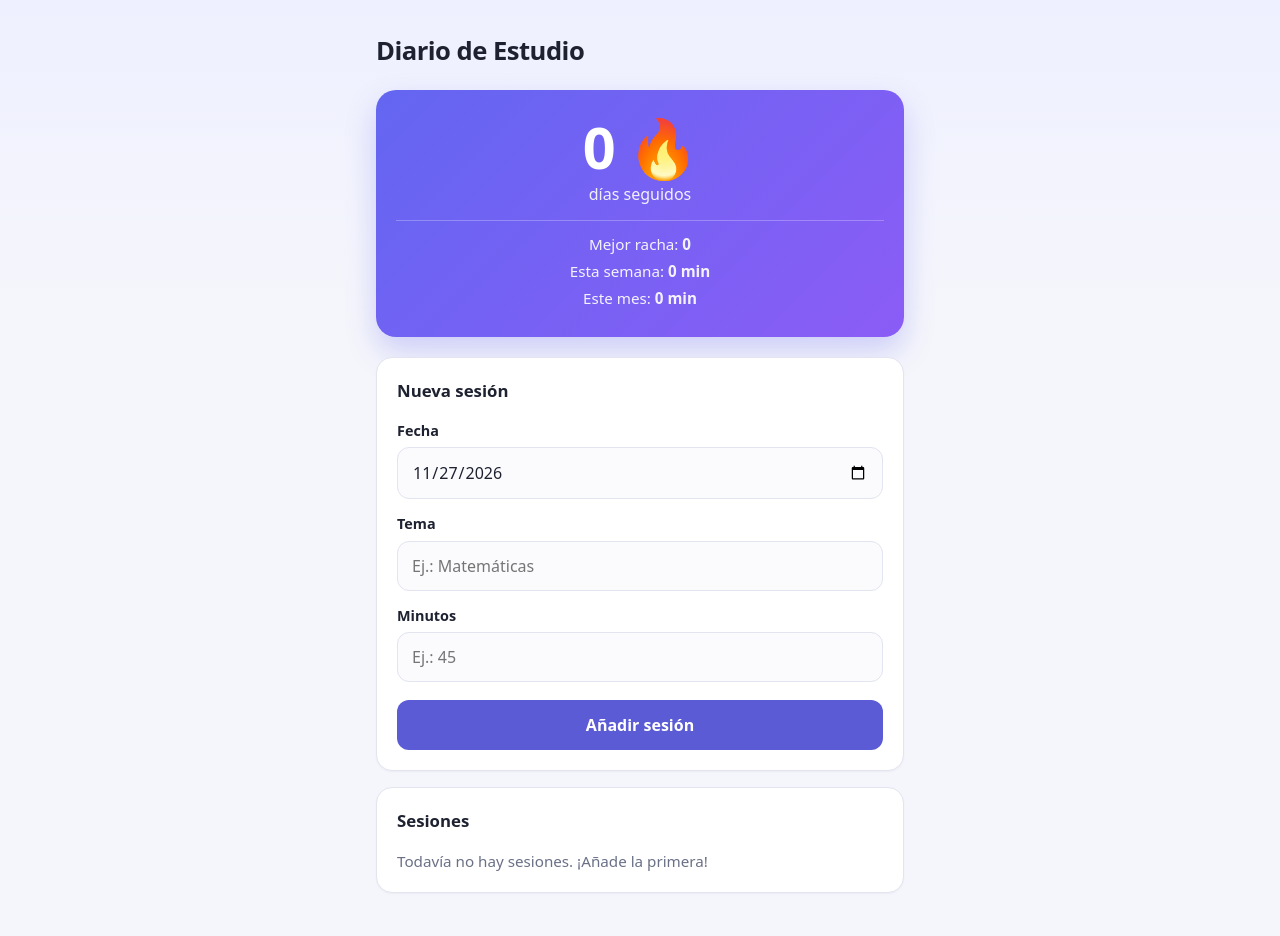
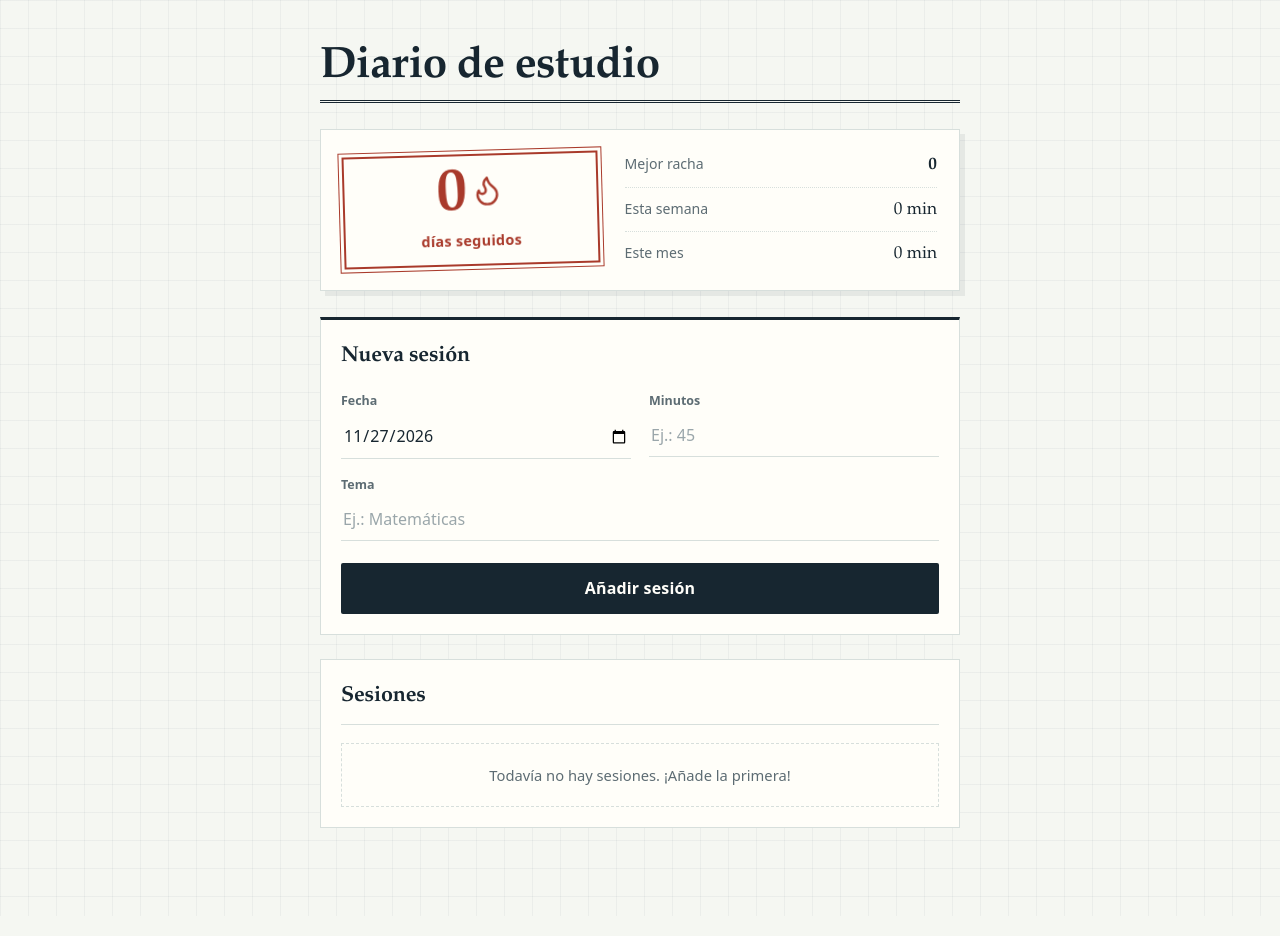
Before and after one commit to ricpdc/aidev, a plain HTML site: page index.html in a window 1280 px wide. Drawn offline with Linux system fonts and the light colour scheme.

Commit message:
Sustituir iconos de emoji por SVG en la racha y botones de editar/borrar

```diff
--- a/app.js
+++ b/app.js
@@ -1,5 +1,19 @@
 // Clave con la que guardamos las sesiones en el navegador.
 const CLAVE = "diario-de-estudio-sesiones";
+
+// Iconos dibujados en SVG: así se ven igual en cualquier sistema y encajan
+// con el estilo de cuaderno (los emoji cambian de forma según el dispositivo).
+const ICONO_EDITAR = `<svg viewBox="0 0 24 24" aria-hidden="true" focusable="false">
+  <path d="M4 20h4L19.5 8.5a2.5 2.5 0 0 0-3.5-3.5L4.5 16.5 4 20Z"/>
+  <path d="M14.5 6.5l3.5 3.5"/>
+</svg>`;
+
+const ICONO_BORRAR = `<svg viewBox="0 0 24 24" aria-hidden="true" focusable="false">
+  <path d="M4 7h16"/>
+  <path d="M9.5 7V4.5h5V7"/>
+  <path d="M6.5 7l.9 12.5h9.2L17.5 7"/>
+  <path d="M10 11v5.5M14 11v5.5"/>
+</svg>`;
 
 const formulario = document.getElementById("form-sesion");
 const campoFecha = document.getElementById("fecha");
@@ -280,16 +294,16 @@ function render() {
 
     const botonEditar = document.createElement("button");
     botonEditar.type = "button";
-    botonEditar.className = "boton-icono";
-    botonEditar.textContent = "✏️";
+    botonEditar.className = "boton-icono boton-editar";
+    botonEditar.innerHTML = ICONO_EDITAR;
     botonEditar.title = "Editar sesión";
     botonEditar.setAttribute("aria-label", `Editar la sesión de ${sesion.tema}`);
     botonEditar.addEventListener("click", () => entrarEnEdicion(sesion));
 
     const botonBorrar = document.createElement("button");
     botonBorrar.type = "button";
-    botonBorrar.className = "boton-icono";
-    botonBorrar.textContent = "🗑️";
+    botonBorrar.className = "boton-icono boton-borrar";
+    botonBorrar.innerHTML = ICONO_BORRAR;
     botonBorrar.title = "Borrar sesión";
     botonBorrar.setAttribute("aria-label", `Borrar la sesión de ${sesion.tema}`);
     botonBorrar.addEventListener("click", () => borrarSesion(sesion));
--- a/index.html
+++ b/index.html
@@ -3,33 +3,59 @@
 <head>
   <meta charset="UTF-8">
   <meta name="viewport" content="width=device-width, initial-scale=1.0">
-  <title>Diario de Estudio</title>
+  <title>Diario de estudio</title>
   <link rel="stylesheet" href="styles.css">
 </head>
 <body>
   <main class="contenedor">
-    <h1>Diario de Estudio</h1>
+    <header class="cabecera">
+      <h1>Diario de estudio</h1>
+    </header>
 
     <section class="racha" aria-label="Racha actual">
-      <p class="racha-numero"><span id="racha">0</span> 🔥</p>
-      <p class="racha-texto" id="racha-texto">días seguidos</p>
-      <p class="racha-mejor">Mejor racha: <strong id="mejor-racha">0</strong></p>
-      <p class="racha-semana">Esta semana: <strong id="minutos-semana">0 min</strong></p>
-      <p class="racha-mes">Este mes: <strong id="minutos-mes">0 min</strong></p>
+      <div class="racha-sello">
+        <p class="racha-numero"><span id="racha">0</span><svg class="fuego" viewBox="0 0 24 24" aria-hidden="true" focusable="false">
+            <path d="M8.5 14.5A2.5 2.5 0 0 0 11 12c0-1.4-.5-2-1-3-1.1-2.1-.2-4 2-6 .5 2.5 2 4.9 4 6.5 2 1.6 3 3.5 3 5.5a7 7 0 1 1-14 0c0-1.2.4-2.3 1-3a2.5 2.5 0 0 0 2.5 2.5Z"/>
+          </svg></p>
+        <p class="racha-texto" id="racha-texto">días seguidos</p>
+      </div>
+
+      <dl class="racha-datos">
+        <div>
+          <dt>Mejor racha</dt>
+          <dd><strong id="mejor-racha">0</strong></dd>
+        </div>
+        <div>
+          <dt>Esta semana</dt>
+          <dd id="minutos-semana">0 min</dd>
+        </div>
+        <div>
+          <dt>Este mes</dt>
+          <dd id="minutos-mes">0 min</dd>
+        </div>
+      </dl>
     </section>
 
-    <section class="tarjeta">
+    <section class="tarjeta tarjeta--formulario">
       <h2 id="titulo-formulario">Nueva sesión</h2>
 
       <form id="form-sesion">
-        <label for="fecha">Fecha</label>
-        <input type="date" id="fecha" required>
+        <div class="campos">
+          <div class="campo">
+            <label for="fecha">Fecha</label>
+            <input type="date" id="fecha" required>
+          </div>
 
-        <label for="tema">Tema</label>
-        <input type="text" id="tema" placeholder="Ej.: Matemáticas" required>
+          <div class="campo">
+            <label for="minutos">Minutos</label>
+            <input type="number" id="minutos" min="1" step="1" placeholder="Ej.: 45" required>
+          </div>
 
-        <label for="minutos">Minutos</label>
-        <input type="number" id="minutos" min="1" step="1" placeholder="Ej.: 45" required>
+          <div class="campo campo--ancho">
+            <label for="tema">Tema</label>
+            <input type="text" id="tema" placeholder="Ej.: Matemáticas" required>
+          </div>
+        </div>
 
         <p class="error" id="error" role="alert" hidden></p>
 
@@ -38,7 +64,7 @@
       </form>
     </section>
 
-    <section class="tarjeta">
+    <section class="tarjeta tarjeta--lista">
       <h2>Sesiones</h2>
       <p class="vacio" id="vacio">Todavía no hay sesiones. ¡Añade la primera!</p>
       <ul class="lista" id="lista-sesiones"></ul>
--- a/styles.css
+++ b/styles.css
@@ -1,168 +1,281 @@
 :root {
-  --fondo: #f5f6fb;
-  --tarjeta: #ffffff;
-  --texto: #1d2130;
-  --texto-suave: #6a7086;
-  --acento: #5b5bd6;
-  --acento-oscuro: #4a4ac4;
-  --borde: #e2e4f0;
-  --error: #c0392b;
+  --papel: #f5f7f2;
+  --papel-alto: #fffef9;
+  --tinta: #172630;
+  --tinta-suave: #5d6c73;
+  --linea: #d7dfdc;
+  --sello: #a93a2b;
+  --resaltador: #f2ce5c;
+  --lavado: #edf2ee;
+  --display: "Palatino Linotype", "Book Antiqua", Palatino, Georgia, serif;
+  --texto: system-ui, -apple-system, "Segoe UI", Roboto, "Helvetica Neue", Arial, sans-serif;
 }
 
 * {
   box-sizing: border-box;
 }
 
+[hidden] {
+  display: none !important;
+}
+
 body {
   margin: 0;
-  font-family: system-ui, -apple-system, "Segoe UI", Roboto, "Helvetica Neue", Arial, sans-serif;
-  background: linear-gradient(180deg, #eef0ff 0%, var(--fondo) 320px);
-  color: var(--texto);
-  line-height: 1.5;
   min-height: 100vh;
+  color: var(--tinta);
+  font-family: var(--texto);
+  line-height: 1.55;
+  background-color: var(--papel);
+  background-image:
+    linear-gradient(rgba(23, 38, 48, 0.045) 1px, transparent 1px),
+    linear-gradient(90deg, rgba(23, 38, 48, 0.045) 1px, transparent 1px);
+  background-size: 28px 28px;
 }
 
 .contenedor {
-  max-width: 560px;
+  max-width: 680px;
   margin: 0 auto;
-  padding: 32px 16px 48px;
+  padding: 44px 20px 64px;
+}
+
+.cabecera {
+  padding-bottom: 10px;
+  margin-bottom: 26px;
+  border-bottom: 3px double var(--tinta);
 }
 
 h1 {
-  font-size: 1.6rem;
-  margin: 0 0 20px;
-  letter-spacing: -0.02em;
+  margin: 0;
+  font-family: var(--display);
+  font-size: clamp(2rem, 6vw, 2.75rem);
+  font-weight: 600;
+  letter-spacing: -0.015em;
+  line-height: 1.05;
 }
 
-h2 {
-  font-size: 1.05rem;
-  margin: 0 0 16px;
+/* Racha: el sello es el elemento protagonista */
+
+.racha {
+  display: grid;
+  grid-template-columns: minmax(160px, 0.9fr) minmax(0, 1.1fr);
+  align-items: center;
+  gap: 26px;
+  padding: 22px;
+  margin-bottom: 26px;
+  background: var(--papel-alto);
+  border: 1px solid var(--linea);
+  box-shadow: 5px 5px 0 rgba(23, 38, 48, 0.07);
 }
 
-/* Racha */
-
-.racha {
-  background: linear-gradient(135deg, #6366f1, #8b5cf6);
-  color: #ffffff;
-  border-radius: 20px;
-  padding: 28px 20px;
+.racha-sello {
+  color: var(--sello);
   text-align: center;
-  margin-bottom: 20px;
-  box-shadow: 0 14px 30px rgba(99, 102, 241, 0.28);
+  padding: 14px 10px 12px;
+  border: 2px solid var(--sello);
+  outline: 1px solid var(--sello);
+  outline-offset: 3px;
+  transform: rotate(-1.6deg);
+  animation: aparecer-sello 0.45s cubic-bezier(0.2, 0.8, 0.3, 1.15) both;
 }
 
 .racha-numero {
   margin: 0;
-  font-size: 3.6rem;
-  font-weight: 800;
-  line-height: 1;
-  letter-spacing: -0.03em;
+  font-family: var(--display);
+  font-size: clamp(2.8rem, 9vw, 3.8rem);
+  font-weight: 700;
+  line-height: 0.85;
+  font-variant-numeric: tabular-nums;
+}
+
+.fuego {
+  width: 1em;
+  height: 1em;
+  margin-left: 0.12em;
+  font-size: 0.55em;
+  vertical-align: 0.04em;
+  fill: none;
+  stroke: currentColor;
+  stroke-width: 1.7;
+  stroke-linecap: round;
+  stroke-linejoin: round;
 }
 
 .racha-texto {
-  margin: 6px 0 0;
-  font-size: 1rem;
-  font-weight: 500;
-  opacity: 0.9;
+  margin: 8px 0 0;
+  font-size: 0.9rem;
+  font-weight: 600;
+  letter-spacing: 0.02em;
 }
 
-.racha-mejor {
-  margin: 14px 0 0;
-  padding-top: 12px;
-  border-top: 1px solid rgba(255, 255, 255, 0.28);
-  font-size: 0.95rem;
-  opacity: 0.92;
+@keyframes aparecer-sello {
+  from {
+    opacity: 0;
+    transform: rotate(-8deg) scale(1.25);
+  }
+  to {
+    opacity: 1;
+    transform: rotate(-1.6deg) scale(1);
+  }
 }
 
-.racha-semana {
-  margin: 4px 0 0;
-  font-size: 0.95rem;
-  opacity: 0.92;
+.racha-datos {
+  margin: 0;
+  display: grid;
+  gap: 9px;
 }
 
-.racha-mes {
-  margin: 4px 0 0;
-  font-size: 0.95rem;
-  opacity: 0.92;
+.racha-datos div {
+  display: flex;
+  align-items: baseline;
+  justify-content: space-between;
+  gap: 12px;
+  padding-bottom: 7px;
+  border-bottom: 1px dotted var(--linea);
 }
 
-/* Tarjetas */
+.racha-datos div:last-child {
+  padding-bottom: 0;
+  border-bottom: none;
+}
+
+.racha-datos dt {
+  color: var(--tinta-suave);
+  font-size: 0.88rem;
+}
+
+.racha-datos dd {
+  margin: 0;
+  font-family: var(--display);
+  font-size: 1.08rem;
+  font-variant-numeric: tabular-nums;
+  white-space: nowrap;
+}
+
+/* Secciones */
 
 .tarjeta {
-  background: var(--tarjeta);
-  border: 1px solid var(--borde);
-  border-radius: 16px;
+  margin-bottom: 24px;
   padding: 20px;
-  margin-bottom: 16px;
-  box-shadow: 0 1px 2px rgba(29, 33, 48, 0.04);
+  background: var(--papel-alto);
+  border: 1px solid var(--linea);
+}
+
+.tarjeta--formulario {
+  border-top: 3px solid var(--tinta);
+}
+
+.tarjeta--lista h2 {
+  padding-bottom: 10px;
+  border-bottom: 1px solid var(--linea);
+}
+
+h2 {
+  margin: 0 0 18px;
+  font-family: var(--display);
+  font-size: 1.35rem;
+  font-weight: 600;
+  letter-spacing: -0.01em;
 }
 
 /* Formulario */
 
-label {
-  display: block;
-  font-size: 0.9rem;
-  font-weight: 600;
-  margin: 14px 0 6px;
+.campos {
+  display: grid;
+  grid-template-columns: 1fr 1fr;
+  gap: 16px 18px;
 }
 
-label:first-of-type {
-  margin-top: 0;
+.campo {
+  display: flex;
+  flex-direction: column;
+}
+
+.campo--ancho {
+  grid-column: 1 / -1;
+}
+
+label {
+  margin-bottom: 5px;
+  font-size: 0.78rem;
+  font-weight: 600;
+  color: var(--tinta-suave);
 }
 
 input {
   width: 100%;
-  padding: 12px 14px;
+  padding: 8px 2px;
   font: inherit;
-  color: var(--texto);
-  background: #fbfbfe;
-  border: 1px solid var(--borde);
-  border-radius: 12px;
+  color: var(--tinta);
+  background: transparent;
+  border: none;
+  border-bottom: 1.5px solid var(--linea);
+  border-radius: 0;
+}
+
+input::placeholder {
+  color: #9aa6aa;
+}
+
+input:hover {
+  border-bottom-color: #aebbb8;
 }
 
 input:focus {
-  outline: 2px solid var(--acento);
-  outline-offset: 1px;
-  border-color: var(--acento);
+  outline: none;
+  border-bottom-color: var(--tinta);
+}
+
+input:focus-visible {
+  outline: 2px solid var(--resaltador);
+  outline-offset: 2px;
+}
+
+.error {
+  margin: 14px 0 0;
+  color: var(--sello);
+  font-size: 0.88rem;
 }
 
 button {
-  width: 100%;
-  margin-top: 18px;
-  padding: 13px 16px;
   font: inherit;
-  font-weight: 600;
-  color: #ffffff;
-  background: var(--acento);
-  border: none;
-  border-radius: 12px;
   cursor: pointer;
 }
 
-button:hover {
-  background: var(--acento-oscuro);
+#boton-guardar {
+  width: 100%;
+  margin-top: 22px;
+  padding: 13px 18px;
+  color: var(--papel-alto);
+  font-weight: 600;
+  letter-spacing: 0.01em;
+  background: var(--tinta);
+  border: none;
+  border-radius: 2px;
 }
 
-button:focus-visible {
-  outline: 2px solid var(--acento-oscuro);
-  outline-offset: 2px;
+#boton-guardar:hover {
+  background: #0b151b;
 }
 
 .boton-secundario {
+  width: 100%;
   margin-top: 10px;
-  color: var(--acento);
+  padding: 11px 18px;
+  color: var(--tinta);
   background: transparent;
-  border: 1px solid var(--borde);
+  border: 1px solid var(--linea);
+  border-radius: 2px;
 }
 
 .boton-secundario:hover {
-  background: #eef0ff;
+  background: var(--lavado);
 }
 
-.error {
-  margin: 12px 0 0;
-  color: var(--error);
-  font-size: 0.9rem;
+#boton-guardar:focus-visible,
+.boton-secundario:focus-visible,
+.boton-icono:focus-visible {
+  outline: 2px solid var(--sello);
+  outline-offset: 2px;
 }
 
 /* Lista de sesiones */
@@ -175,15 +288,10 @@ button:focus-visible {
 
 .sesion {
   display: flex;
-  justify-content: space-between;
   align-items: center;
-  gap: 12px;
-  padding: 12px 0;
-  border-bottom: 1px solid var(--borde);
-}
-
-.sesion:first-child {
-  padding-top: 0;
+  gap: 14px;
+  padding: 14px 0;
+  border-bottom: 1px solid var(--linea);
 }
 
 .sesion:last-child {
@@ -204,18 +312,18 @@ button:focus-visible {
 
 .sesion-meta {
   margin: 2px 0 0;
-  font-size: 0.85rem;
-  color: var(--texto-suave);
+  font-family: var(--display);
+  font-size: 0.82rem;
+  color: var(--tinta-suave);
+  font-variant-numeric: tabular-nums;
 }
 
 .sesion-minutos {
   flex-shrink: 0;
-  font-weight: 600;
-  font-size: 0.9rem;
-  color: var(--acento);
-  background: #eef0ff;
-  padding: 4px 10px;
-  border-radius: 999px;
+  font-family: var(--display);
+  font-size: 0.95rem;
+  font-variant-numeric: tabular-nums;
+  white-space: nowrap;
 }
 
 .sesion-acciones {
@@ -224,32 +332,82 @@ button:focus-visible {
   flex-shrink: 0;
 }
 
-/* Botones de icono: sobrescriben los estilos generales de button. */
 .boton-icono {
-  width: 34px;
-  height: 34px;
-  margin: 0;
+  display: inline-flex;
+  align-items: center;
+  justify-content: center;
+  width: 32px;
+  height: 32px;
   padding: 0;
-  font-size: 1rem;
+  font-size: 0.95rem;
   line-height: 1;
-  color: var(--texto);
+  color: var(--tinta-suave);
   background: transparent;
   border: none;
-  border-radius: 8px;
-  cursor: pointer;
+  border-radius: 2px;
 }
 
 .boton-icono:hover {
-  background: #eef0ff;
+  color: var(--tinta);
+  background: var(--lavado);
 }
 
-.boton-icono:focus-visible {
-  outline: 2px solid var(--acento);
-  outline-offset: 1px;
+.boton-icono svg {
+  width: 18px;
+  height: 18px;
+  fill: none;
+  stroke: currentColor;
+  stroke-width: 1.7;
+  stroke-linecap: round;
+  stroke-linejoin: round;
+}
+
+.boton-borrar:hover {
+  color: var(--sello);
+  background: #f6e3df;
 }
 
 .vacio {
   margin: 0;
-  color: var(--texto-suave);
-  font-size: 0.95rem;
+  padding: 20px 16px;
+  color: var(--tinta-suave);
+  font-size: 0.92rem;
+  text-align: center;
+  border: 1px dashed var(--linea);
 }
+
+/* Móvil */
+
+@media (max-width: 560px) {
+  .contenedor {
+    padding: 28px 16px 48px;
+  }
+
+  .racha {
+    grid-template-columns: 1fr;
+    gap: 20px;
+    padding: 18px;
+  }
+
+  .racha-sello {
+    max-width: 260px;
+    width: 100%;
+    margin: 0 auto;
+  }
+}
+
+@media (max-width: 480px) {
+  .campos {
+    grid-template-columns: 1fr;
+  }
+
+  .campo--ancho {
+    grid-column: auto;
+  }
+}
+
+@media (prefers-reduced-motion: reduce) {
+  .racha-sello {
+    animation: none;
+  }
+}
```
Also changed, not shown: 1 other file.
